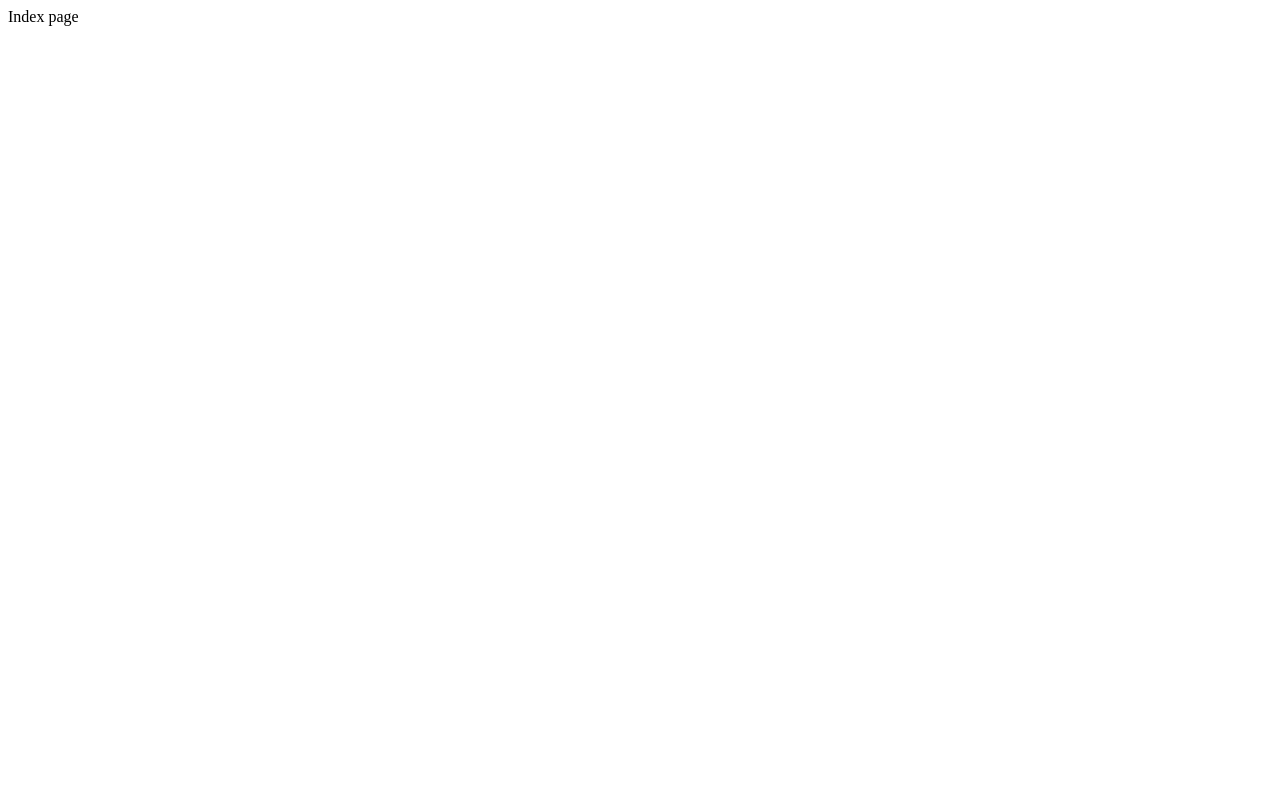
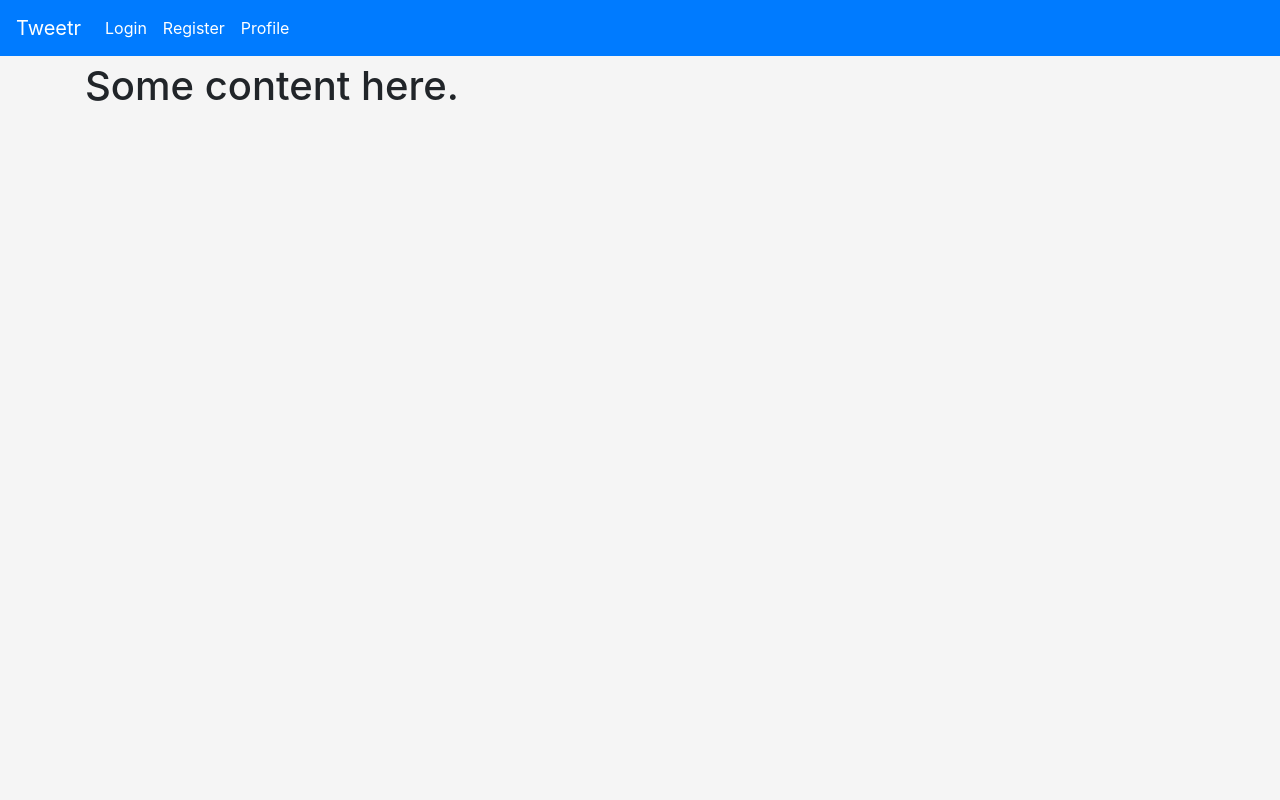
Before and after one commit to cs1501-tools-of-the-trade/social-platform-demo, a Flask app: page / in a window 1280 px wide. Before the commit the page is almost empty. Run offline with Flask 2, Linux system fonts and the light colour scheme; some libraries are stand-ins or nearby versions.

Commit message:
templating

```diff
--- a/app.py
+++ b/app.py
@@ -1,6 +1,21 @@
 from flask import Flask
+from flask import render_template
+
 app = Flask(__name__)
 
 @app.route("/")
 def index():
-	return "Index page"
+	# TODO: check if user is logged in
+	return render_template('index.html')
+
+@app.route("/profile")
+def profile():
+	return "Profile page"
+
+@app.route("/login")
+def login():
+	return render_template('login.html')
+
+@app.route("/register")
+def register():
+	return "Registration page"
--- a/templates/base.html
+++ b/templates/base.html
@@ -0,0 +1,29 @@
+<!DOCTYPE html>
+<html>
+    <head>
+        <title>
+            {% block title %}{% endblock %}
+        </title>
+        <link rel="stylesheet" href="https://maxcdn.bootstrapcdn.com/bootstrap/4.0.0-beta/css/bootstrap.min.css" integrity="sha384-/Y6pD6FV/Vv2HJnA6t+vslU6fwYXjCFtcEpHbNJ0lyAFsXTsjBbfaDjzALeQsN6M" crossorigin="anonymous">
+        <link rel="stylesheet" href="styles.css">
+    </head>
+    <body>
+        <nav class="navbar sticky-top navbar-expand-sm navbar-dark bg-primary">
+            <a class="navbar-brand" href="/">Tweetr</a>
+            <button class="navbar-toggler" type="button" data-toggle="collapse" aria-expanded="false">
+                <span class="navbar-toggler-icon"></span>
+            </button>
+            <div class="collapse navbar-collapse" id="navbarNav">
+                <ul class="navbar-nav mr-auto">
+                    {% block nav_login %}{% endblock %}
+                    {% block nav_register %}{% endblock %}
+                    {% block nav_profile %}{% endblock %}
+                </ul>
+            </div>
+        </nav>
+
+        <div class="container mt-2">
+            {% block content %}{% endblock %}
+        </div>
+    </body>
+</html>
--- a/templates/index.html
+++ b/templates/index.html
@@ -0,0 +1,20 @@
+{% extends 'base.html' %}
+
+{% block title %}Tweetr{% endblock %}
+
+<!-- TODO: check if registered or logged in already -->
+{% block nav_login %}
+<li class="nav-item active"><a href="/login" class="nav-link">Login</a></li>
+{% endblock %}
+
+{% block nav_register %}
+<li class="nav-item active"><a href="/register" class="nav-link">Register</a></li>
+{% endblock %}
+
+{% block nav_profile %}
+<li class="nav-item active"><a href="/profile" class="nav-link">Profile</a></li>
+{% endblock %}
+
+{% block content %}
+<h1>Some content here.</h1>
+{% endblock %}
```
Also changed, not shown: templates/login.html (+19 -23 lines).
